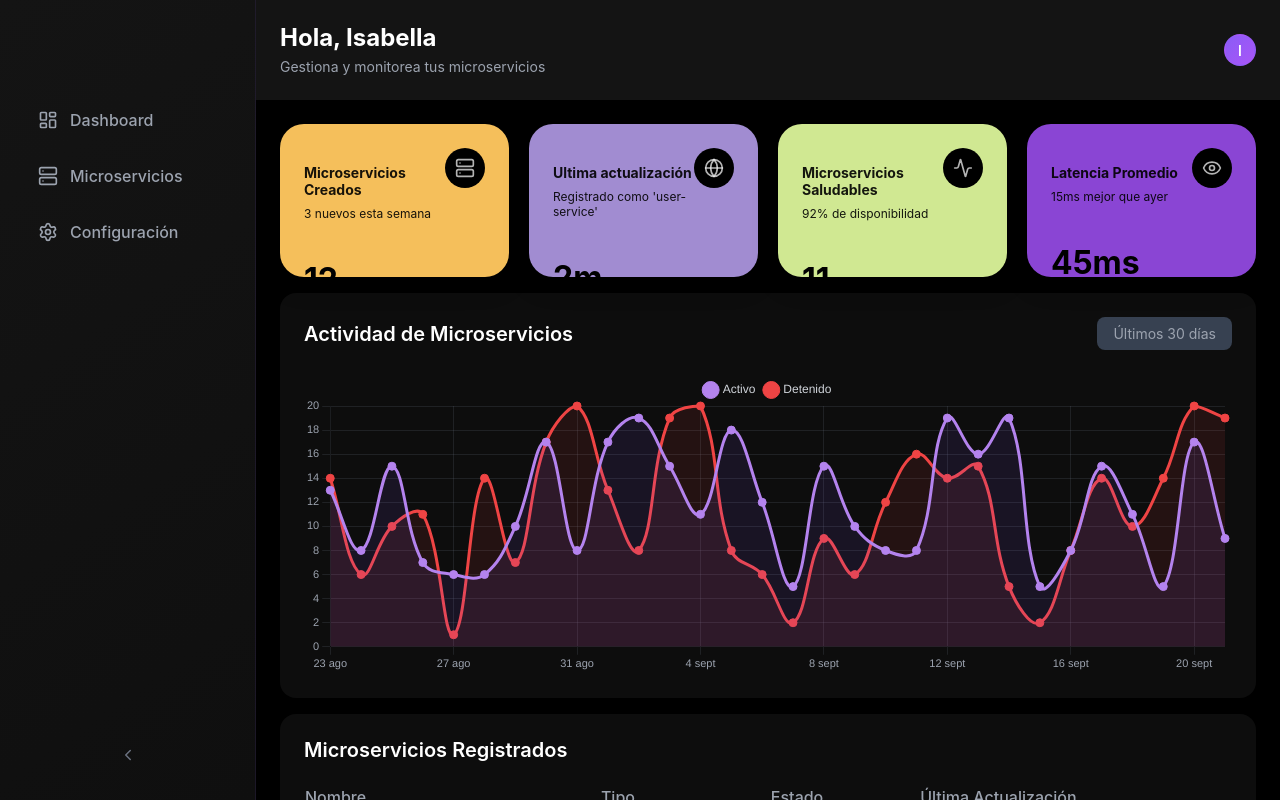
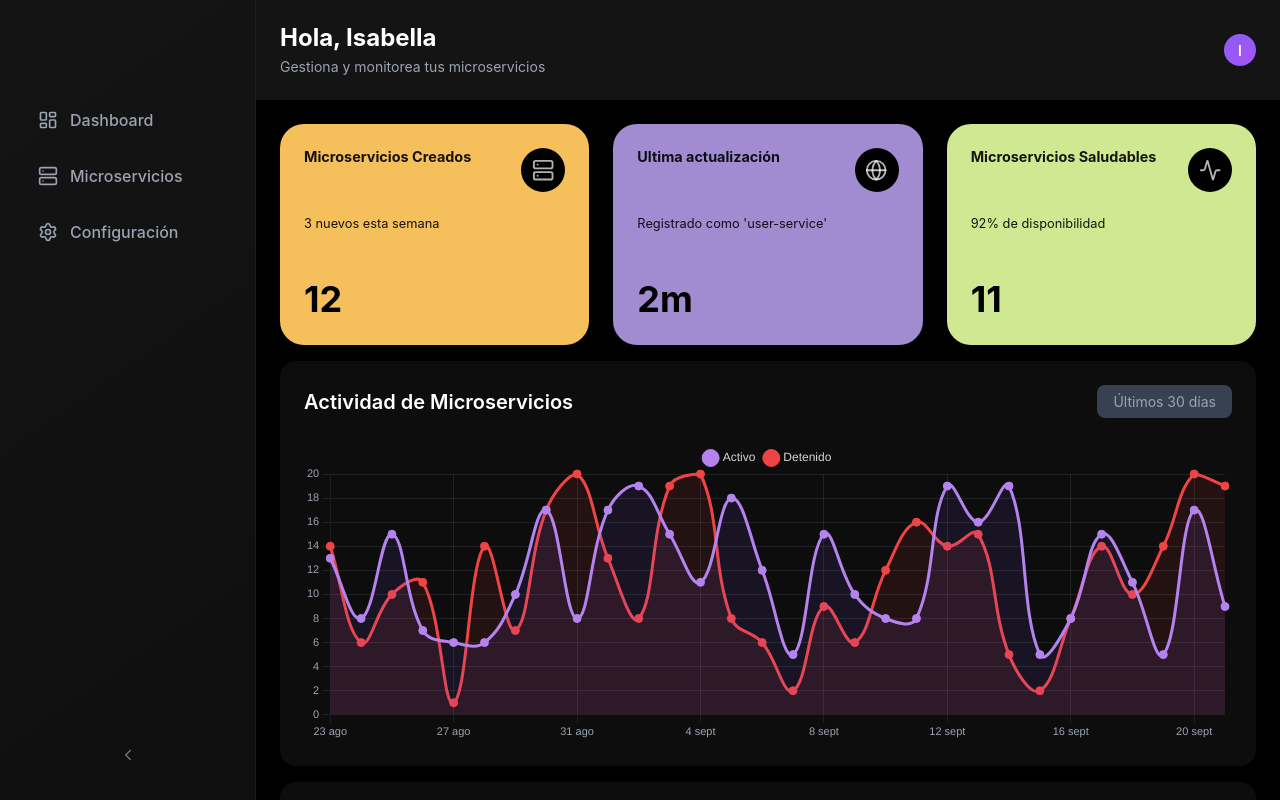
Before and after one commit to Is-monp/Microservices_f, a React (Vite) app in the folder my-dashboard/: page / in a window 1280 px wide. Built offline with nearby package versions, Linux system fonts and the light colour scheme.

Commit message:
update cards

```diff
--- a/my-dashboard/src/Pages/Dashboard/Dashboard.scss
+++ b/my-dashboard/src/Pages/Dashboard/Dashboard.scss
@@ -6,25 +6,21 @@
   // Stats Cards Section
   &__stats {
     display: grid;
-    grid-template-columns: repeat(auto-fit, minmax(280px, 1fr));
+    grid-template-columns: 1fr;
     gap: 1.5rem;
     margin-bottom: 1rem;
 
     @media (min-width: 640px) {
       grid-template-columns: repeat(2, 1fr);
+      gap: 1.25rem;
     }
 
     @media (min-width: 1024px) {
-      grid-template-columns: repeat(4, 1fr);
-      gap: 1.25rem;
-    }
-
-    @media (min-width: 1440px) {
+      grid-template-columns: repeat(3, 1fr);
       gap: 1.5rem;
     }
 
     @media (max-width: 480px) {
-      grid-template-columns: 1fr;
       gap: 1rem;
       margin-bottom: 0.8rem;
     }
--- a/my-dashboard/src/Pages/Dashboard/Dashboard.tsx
+++ b/my-dashboard/src/Pages/Dashboard/Dashboard.tsx
@@ -1,5 +1,5 @@
 import React from 'react';
-import { Server, Globe, Activity, Eye } from 'lucide-react';
+import { Server, Globe, Activity} from 'lucide-react';
 import StatsCard from '../../components/StatsCard/StatsCard';
 import MicroservicesTable from '../../components/MicroservicesTable/MicroservicesTable';
 import ActivityChart from '../../components/ActivityChart/ActivityChart';
@@ -31,13 +31,6 @@ const Dashboard: React.FC = () => {
           color="green"
           icon={<Activity className="stats-card__icon" />}
         />
-        <StatsCard
-          title="Latencia Promedio"
-          value="45ms"
-          subtitle="15ms mejor que ayer"
-          color="blue"
-          icon={<Eye className="stats-card__icon" />}
-        />
       </div>
 
       {/* Charts and System Status */}
--- a/my-dashboard/src/app.tsx
+++ b/my-dashboard/src/app.tsx
@@ -1,4 +1,3 @@
-// 1. App.tsx - Configuración principal del router
 import React from 'react';
 import { BrowserRouter as Router, Routes, Route, Navigate } from 'react-router-dom';
 import Dashboard from './Pages/Dashboard/Dashboard';
--- a/my-dashboard/src/components/StatsCard/StatsCard.scss
+++ b/my-dashboard/src/components/StatsCard/StatsCard.scss
@@ -4,57 +4,87 @@
     color: Black;
     position: relative;
     overflow: hidden;
-    aspect-ratio: 1.5 / 1; /* 3 veces más ancha que alta */
+    aspect-ratio: 1.5 / 1;
     box-shadow: 0 8px 24px rgba(0, 0, 0, 0.25);
+    min-height: 140px;
+
+    @media (min-width: 1024px) {
+        aspect-ratio: 1.4 / 1;
+        min-height: 160px;
+    }
+
+    @media (min-width: 1440px) {
+        aspect-ratio: 1.6 / 1;
+        min-height: 170px;
+    }
 
     &--yellow {
-    background:#F5BF5B;
+        background: #F5BF5B;
     }
 
     &--purple {
-    background: #A18CD1;
+        background: #A18CD1;
     }
 
     &--green {
-    background: #D0E892;
+        background: #D0E892;
     }
 
     &--blue {
-    background: #8A45D4;
+        background: #8A45D4;
     }
-
 
     &__content {
         display: flex;
         justify-content: space-between;
         align-items: flex-start;
+        height: 100%;
     }
 
     &__info {
-        margin-top: 1rem;
+        display: flex;
         flex-direction: column;
-        align-items: end;
+        justify-content: space-between;
         flex: 1;
+        height: 100%;
     }
 
     &__title {
         font-size: 0.875rem;
         opacity: 0.9;
-        margin: 0 0 0.5rem 0;
+        margin: 0 0 0.25rem 0;
         font-weight: 750;
+        line-height: 1.3;
+
+        @media (min-width: 1024px) {
+            font-size: 0.9rem;
+        }
     }
 
     &__value {
         font-size: 2rem;
         font-weight: 700;
-        margin: 0 0 0.25rem 0;
+        margin: 0.25rem 0;  // Cambiado de 0.5rem a 0.25rem
+        line-height: 1;
+
+        @media (min-width: 1024px) {
+            font-size: 2.25rem;
+        }
+
+        @media (min-width: 1440px) {
+            font-size: 2.5rem;
+        }
     }
 
     &__subtitle {
         font-size: 0.75rem;
         opacity: 0.9;
         margin: 0;
-        margin-bottom: 2.4rem;
+        line-height: 1.4;
+
+        @media (min-width: 1024px) {
+            font-size: 0.8rem;
+        }
     }
 
     &__icon-container {
@@ -65,11 +95,32 @@
         display: flex;
         align-items: center;
         justify-content: center;
+        flex-shrink: 0;
+
+        @media (min-width: 1024px) {
+            width: 2.75rem;
+            height: 2.75rem;
+        }
+
+        @media (min-width: 1440px) {
+            width: 3rem;
+            height: 3rem;
+        }
     }
 
     &__icon {
         width: 1.25rem;
         height: 1.25rem;
         color: rgba(255, 255, 255, 0.70);
+
+        @media (min-width: 1024px) {
+            width: 1.4rem;
+            height: 1.4rem;
+        }
+
+        @media (min-width: 1440px) {
+            width: 1.5rem;
+            height: 1.5rem;
+        }
     }
 }
--- a/my-dashboard/src/components/StatsCard/StatsCard.tsx
+++ b/my-dashboard/src/components/StatsCard/StatsCard.tsx
@@ -1,4 +1,3 @@
-// components/Statscard/Statscard.tsx
 import React from 'react';
 import './Statscard.scss';
 
```
